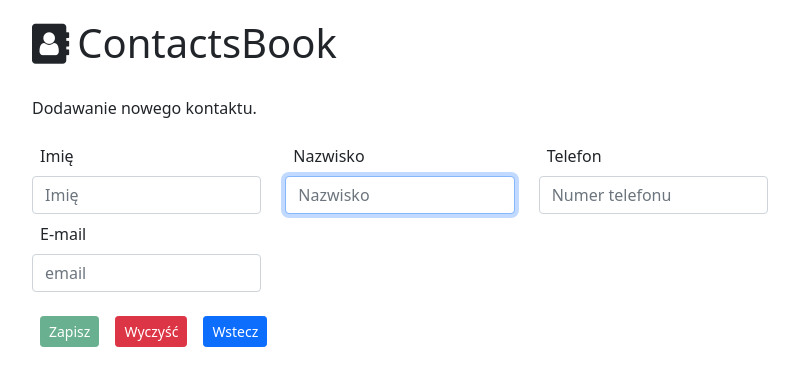
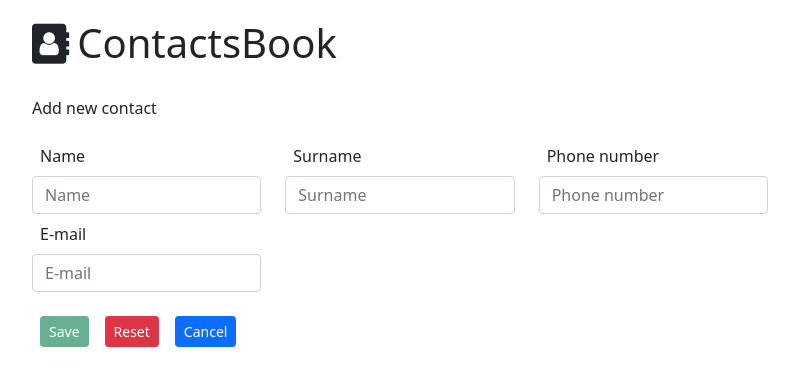
Before and after one commit to bakpawel/app-contacts-book, an Angular app: page /contact-add in a window 1280 px wide. Shown: the top 386 px of the page, without its empty margins (240-1039 px from the left). Built offline with nearby package versions, Linux system fonts and the light colour scheme.

Commit message:
final version

```diff
--- a/src/app/contacts/contact-add/contact-add.component.html
+++ b/src/app/contacts/contact-add/contact-add.component.html
@@ -1,14 +1,14 @@
-<app-header><p content>Dodawanie nowego kontaktu.</p></app-header>
+<app-header><p content>Add new contact</p></app-header>
 
 <form [formGroup]="newContactForm" (ngSubmit)="onSubmit()">
   <div class="row form-group">
     <div class="col-md-12 col-xl-4">
-      <label for="name" class="m-2">Imię</label>
+      <label for="name" class="m-2">Name</label>
       <input
         type="text"
         id="name"
         class="form-control"
-        placeholder="Imię"
+        placeholder="Name"
         formControlName="name"
       />
       <span
@@ -17,17 +17,16 @@
           newContactForm.get('name').touched
         "
         class="help-block"
-        >To pole jest wymagane!</span
+        >This field is required!</span
       >
     </div>
     <div class="col-md-12 col-xl-4">
-      <label for="surname" class="m-2">Nazwisko</label>
+      <label for="surname" class="m-2">Surname</label>
       <input
         type="text"
         id="surname"
         class="form-control"
-        placeholder="Nazwisko"
-        autofocus
+        placeholder="Surname"
         formControlName="surname"
       />
       <span
@@ -36,16 +35,16 @@
           newContactForm.get('surname').touched
         "
         class="help-block"
-        >To pole jest wymagane!</span
+        >This field is required!</span
       >
     </div>
     <div class="col-md-12 col-xl-4">
-      <label for="phone" class="m-2">Telefon</label>
+      <label for="phone" class="m-2">Phone number</label>
       <input
         type="text"
         id="phone"
         class="form-control"
-        placeholder="Numer telefonu"
+        placeholder="Phone number"
         formControlName="phone"
       />
       <span
@@ -54,7 +53,7 @@
           newContactForm.get('phone').touched
         "
         class="help-block"
-        >Numer telefonu powinien składać się tylko z cyfr (max 15 znaków)!
+        >Phone number should contains numbers only! (max 15 numbers!)
       </span>
     </div>
     <div class="col-md-12 col-xl-4">
@@ -63,7 +62,7 @@
         type="text"
         id="surname"
         class="form-control"
-        placeholder="email"
+        placeholder="E-mail"
         email
         formControlName="email"
       /><span
@@ -72,7 +71,7 @@
           newContactForm.get('email').touched
         "
         class="help-block"
-        >Proszę wprowadzić poprawny email!</span
+        >This e-mail is not correct!</span
       >
     </div>
   </div>
@@ -83,21 +82,21 @@
         class="btn btn-sm btn-success m-2"
         [disabled]="!newContactForm.valid"
       >
-        Zapisz
+        Save
       </button>
       <button
         type="button"
         class="btn btn-sm btn-danger m-2"
         (click)="onReset()"
       >
-        Wyczyść
+        Reset
       </button>
       <button
         type="button"
         class="btn btn-sm btn-primary m-2"
         (click)="onBack()"
       >
-        Wstecz
+        Cancel
       </button>
     </div>
   </div>
--- a/src/app/contacts/contact-details-start/contact-details-start.component.html
+++ b/src/app/contacts/contact-details-start/contact-details-start.component.html
@@ -1 +1 @@
-<p>Wybierz kontakt, aby wyświetlić jego szczegóły</p>
+<p>Select contact to view its details</p>
--- a/src/app/contacts/contact-details/contact-details.component.html
+++ b/src/app/contacts/contact-details/contact-details.component.html
@@ -1,7 +1,7 @@
-<p>Szczegóły dla kontaktu {{ id + 1 }}</p>
+<p>Details of contact nr {{ id + 1 }}</p>
 
-<p>Nazwisko: {{ contactDetails.surname }}</p>
-<p>Imię: {{ contactDetails.name }}</p>
-<p>Telefon: {{ contactDetails.phone }}</p>
-<p *ngIf="contactDetails.email">Email: {{ contactDetails.email }}</p>
-<button class="btn btn-primary mb-3" [routerLink]="['/contacts']">Ukryj</button>
+<p>Surname: {{ contactDetails.surname }}</p>
+<p>Name: {{ contactDetails.name }}</p>
+<p>Phone number: {{ contactDetails.phone }}</p>
+<p *ngIf="contactDetails.email">E-mail: {{ contactDetails.email }}</p>
+<button class="btn btn-primary mb-3" [routerLink]="['/contacts']">Hide</button>
--- a/src/app/contacts/contact-edit/contact-edit.component.html
+++ b/src/app/contacts/contact-edit/contact-edit.component.html
@@ -1,9 +1,9 @@
-<app-header><p content>Edycja kontaktu</p></app-header>
+<app-header><p content>Edit Mode</p></app-header>
 
 <form [formGroup]="editForm" (ngSubmit)="onSubmit()">
   <div class="row form-group">
     <div class="col-md-12 col-xl-4">
-      <label for="name" class="m-2">Imię</label>
+      <label for="name" class="m-2">Name</label>
       <input
         type="text"
         id="name"
@@ -12,11 +12,11 @@
       /><span
         *ngIf="!editForm.get('name').valid && editForm.get('name').touched"
         class="help-block"
-        >To pole jest wymagane!</span
+        >This field is required!</span
       >
     </div>
     <div class="col-md-12 col-xl-4">
-      <label for="surname" class="m-2">Nazwisko</label>
+      <label for="surname" class="m-2">Surname</label>
       <input
         type="text"
         id="surname"
@@ -27,11 +27,11 @@
           !editForm.get('surname').valid && editForm.get('surname').touched
         "
         class="help-block"
-        >To pole jest wymagane!</span
+        >This field is required!</span
       >
     </div>
     <div class="col-md-12 col-xl-4">
-      <label for="phone" class="m-2">Telefon </label>
+      <label for="phone" class="m-2">Phone number</label>
       <input
         type="text"
         id="phone"
@@ -40,7 +40,7 @@
       /><span
         *ngIf="!editForm.get('phone').valid && editForm.get('phone').touched"
         class="help-block"
-        >Numer telefonu powinien składać się tylko z cyfr (max 15 znaków)!
+        >Phone number should contains numbers only! (max 15 numbers!)
       </span>
     </div>
     <div class="col-md-12 col-xl-4">
@@ -53,7 +53,7 @@
       /><span
         *ngIf="!editForm.get('email').valid && editForm.get('email').touched"
         class="help-block"
-        >Proszę wprowadzić poprawny email!</span
+        >This e-mail is not correct.</span
       >
     </div>
     <div class="col-xs-12 mt-3">
@@ -62,10 +62,10 @@
         class="btn btn-success m-2"
         [disabled]="!editForm.valid"
       >
-        Zapisz
+        Save
       </button>
       <button type="button" class="btn btn-danger m-2" (click)="onBack()">
-        Anuluj
+        Cancel
       </button>
     </div>
   </div>
--- a/src/app/contacts/contacts-count/contacts-count.component.html
+++ b/src/app/contacts/contacts-count/contacts-count.component.html
@@ -1,3 +1,3 @@
 <div class="text-end">
-  <p>Łączna liczba kontaków : {{ numberOfContacts }}</p>
+  <p>Number of contacts: {{ numberOfContacts }}</p>
 </div>
--- a/src/app/contacts/contacts-list/contacts-list.component.html
+++ b/src/app/contacts/contacts-list/contacts-list.component.html
@@ -1,4 +1,4 @@
-<app-header> <p content>Tu znajdują się Twoje kontakty.</p></app-header>
+<app-header> <p content>This is yours table of contacts</p></app-header>
 
 <table
   *ngIf="contacts.length > 0; else noContactsAlert"
@@ -6,11 +6,11 @@
 >
   <thead class="thead-dark">
     <tr>
-      <th>Lp.</th>
-      <th>Imię</th>
-      <th>Nazwisko</th>
-      <th>Nr Telefonu</th>
-      <th>Akcja</th>
+      <th>Nr</th>
+      <th>Name</th>
+      <th>Surname</th>
+      <th>Phone nr</th>
+      <th>Action</th>
     </tr>
   </thead>
   <tbody>
@@ -29,14 +29,14 @@
           [routerLink]="['/contact-edit', i]"
         >
           <i class="fa fa-pencil"></i>
-          Edytuj
+          Edit
         </button>
         <button
           class="btn btn-danger btn-sm mt-2 mt-sm-0"
           (click)="removeContact(i, $event)"
         >
           <i class="fa fa-trash-o"></i>
-          Usuń
+          Delete
         </button>
       </td>
     </tr>
@@ -47,7 +47,7 @@
 
 <div class="col d-flex justify-content-center">
   <button class="btn btn-success btn-sm me-3" [routerLink]="['/contact-add']">
-    Dodaj kontakt
+    Add Contact
   </button>
 
   <button
@@ -55,7 +55,7 @@
     class="btn btn-warning btn-sm me-3"
     [disabled]="contacts.length === 0"
   >
-    Ukryj kontakty
+    Hide Contacts
   </button>
 
   <button
@@ -63,7 +63,7 @@
     class="btn btn-primary btn-sm me-3"
     [disabled]="contactsCount"
   >
-    Pokaż kontakty
+    Show Contacts
   </button>
 </div>
 <div class="col d-flex justify-content-center my-2">
@@ -71,15 +71,17 @@
     (click)="onSaveContacts()"
     class="btn btn-secondary btn-sm me-3"
     [disabled]="!contactsCount"
+    title="Blocked for demo purposes. So you'll not override contacts on server. Sorry ;("
+    style="pointer-events: auto"
   >
-    Zapisz Kontakty
+    Save Contacts
   </button>
   <button (click)="onFetchContacts()" class="btn btn-secondary btn-sm me-3">
-    Załaduj Kontakty
+    Fetch Contacts
   </button>
 </div>
 <ng-template #noContactsAlert>
-  <p class="alert alert-warning show" role="alert">Aktualnie brak kontatków.</p>
+  <p class="alert alert-warning show" role="alert">No contacts on the list</p>
 </ng-template>
 <hr />
 <router-outlet></router-outlet>
```
Also changed, not shown: src/app/contacts/contacts-routing.module.ts (deleted, +0 -26 lines).
